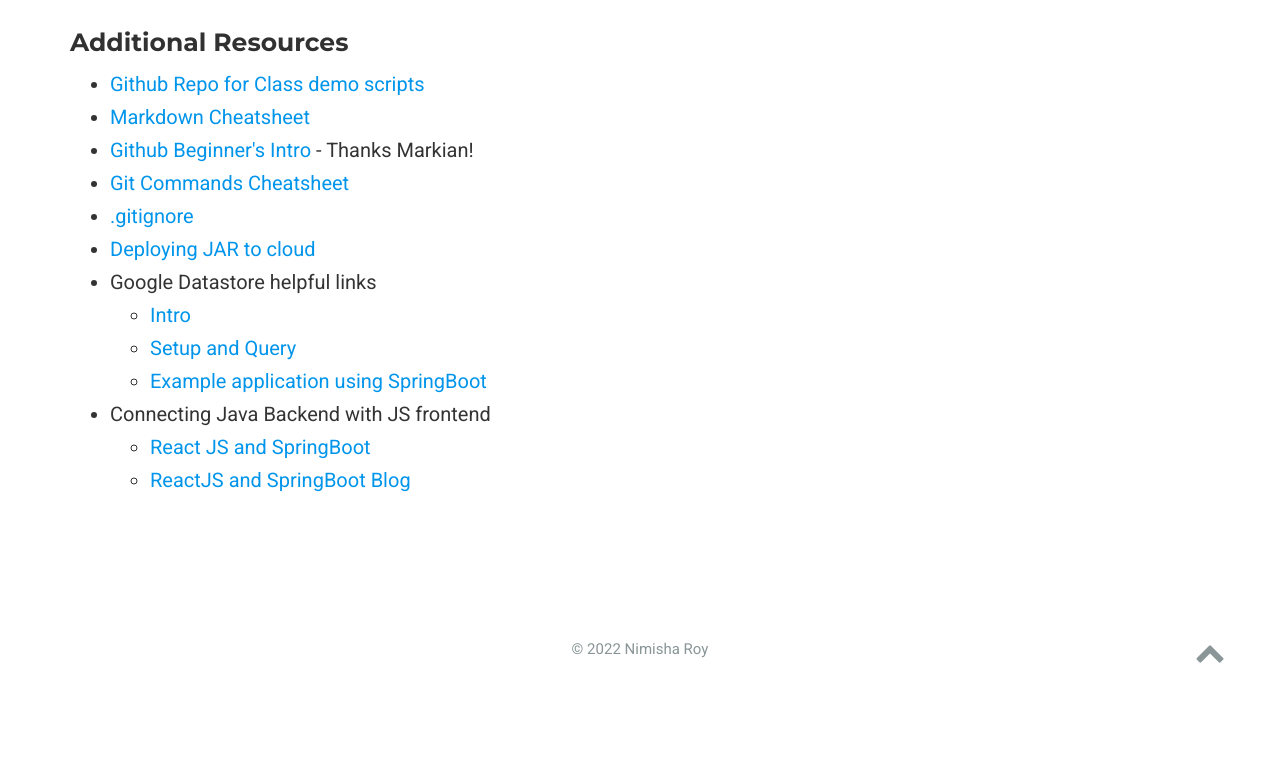
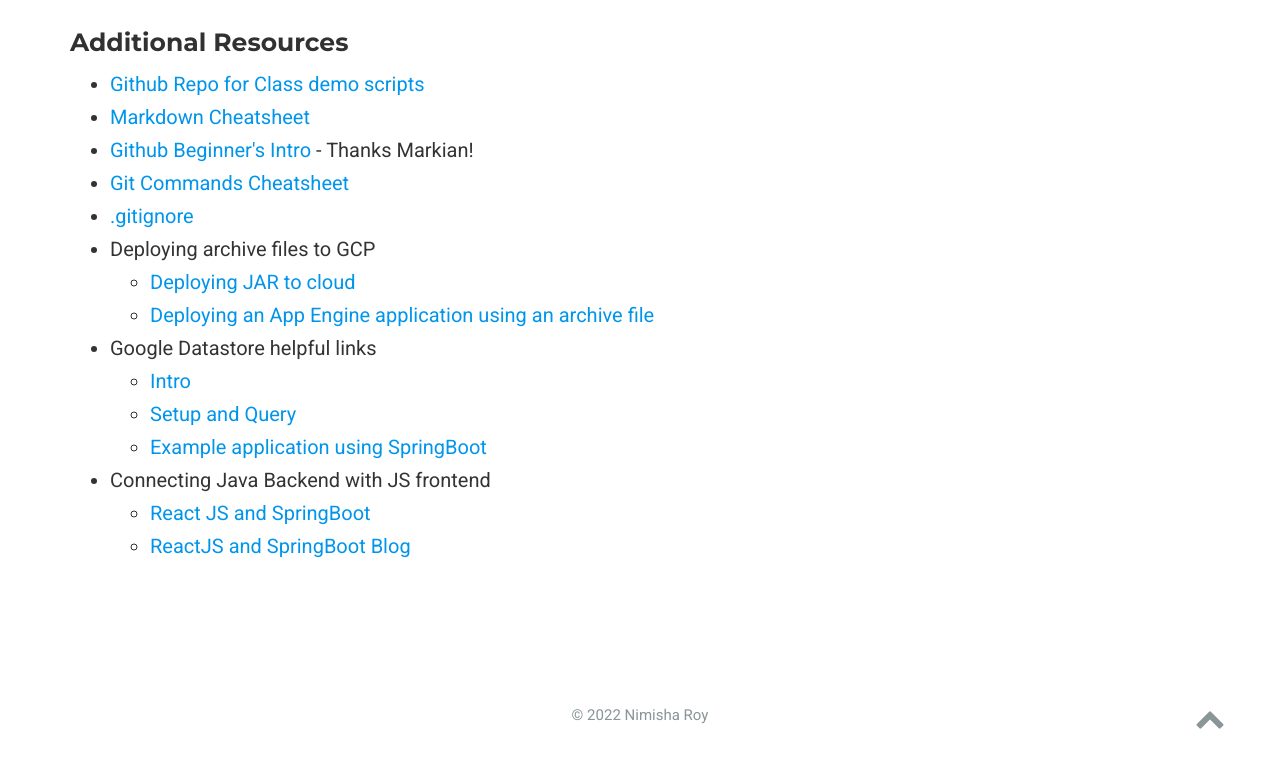
Before and after one commit to Nimisha-Roy/CS3300_Fall23, a plain HTML site: page index.html in a window 1280 px wide. Shown: the part 6420-7188 px from the top of the page. Before the commit the page ends 7142 px from the top, so only its background shows below. Drawn offline with nearby package versions, Linux system fonts and the light colour scheme; no server answers; a script that the page names is missing; some icons are missing.

Commit message:
add resource

```diff
--- a/index.html
+++ b/index.html
@@ -547,7 +547,11 @@
     <li><a href="https://rogerdudler.github.io/git-guide/" target="_blank">Github Beginner's Intro</a> - Thanks Markian!</li>
     <li><a href="https://education.github.com/git-cheat-sheet-education.pdf" target="_blank">Git Commands Cheatsheet</a></li>
     <li><a href="https://git-scm.com/docs/gitignore" target="_blank">.gitignore</a></li>
-    <li><a href="https://cloud.google.com/blog/products/application-development/app-engine-java-11-is-ga-deploy-a-jar-scale-it-all-fully-managed" target="_blank">Deploying JAR to cloud </a></li>
+    <li>Deploying archive files to GCP</li>
+    <ul>
+        <li><a href="https://cloud.google.com/blog/products/application-development/app-engine-java-11-is-ga-deploy-a-jar-scale-it-all-fully-managed" target="_blank">Deploying JAR to cloud</a></li>
+        <li><a href="https://vtorpachecoderesende.medium.com/deploying-an-app-engine-application-using-an-archive-file-jar-war-857d92ad8c76" target="_blank">Deploying an App Engine application using an archive file</a></li>
+    </ul>
     <li>Google Datastore helpful links</li>
     <ul>
         <li><a href="https://www.youtube.com/watch?v=RHkL0KH4P8c" target="_blank">Intro</a></li>
```
